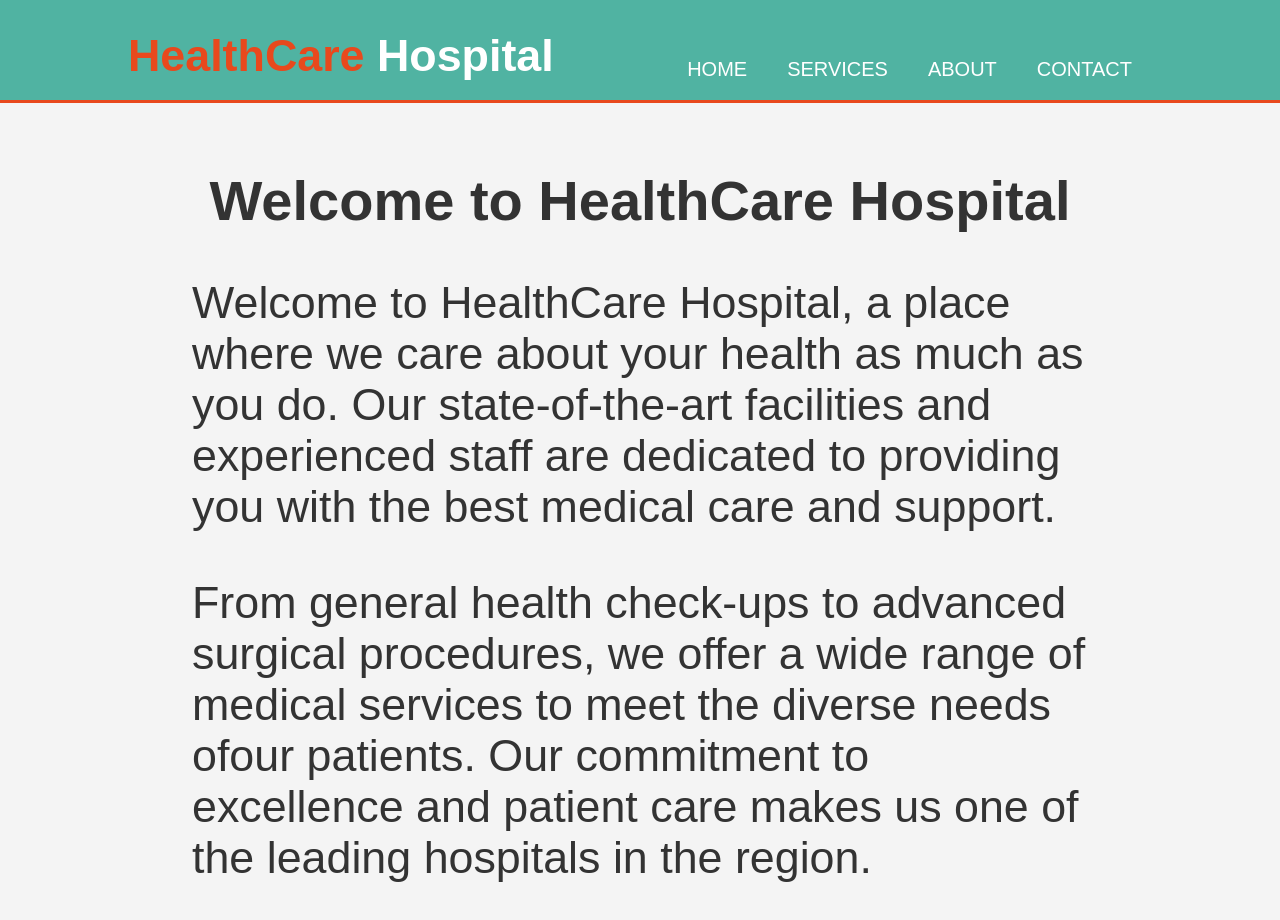
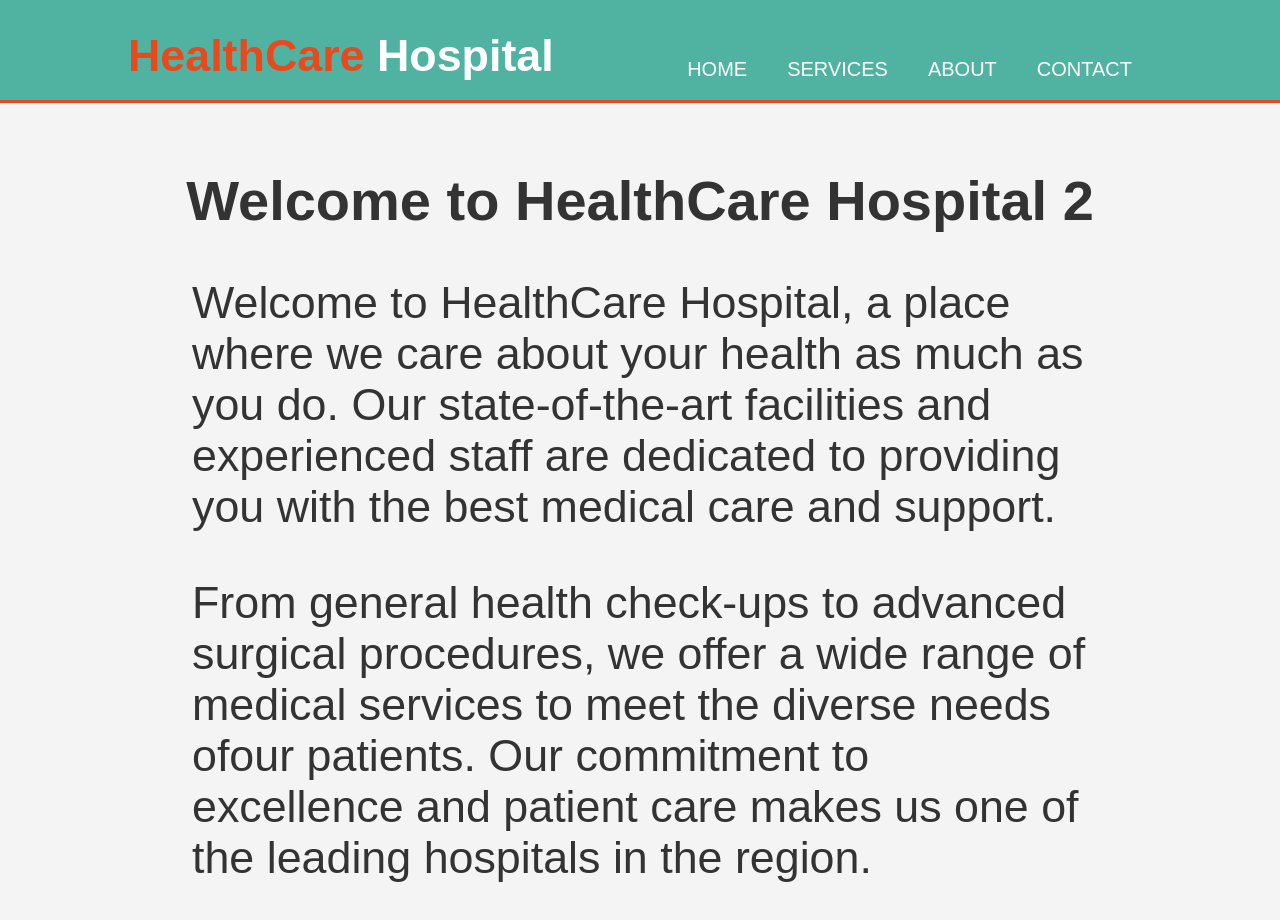
Before and after one commit to Client-HealthCare-North/Website, a plain HTML site: page index.html in a window 1280 px wide. Shown: the top 920 px of the page. Drawn offline with Linux system fonts and the light colour scheme.

Commit message:
updated index.html to new message

```diff
--- a/index.html
+++ b/index.html
@@ -137,7 +137,7 @@
     </header>
 
     <div id="home" class="section">
-        <h1>Welcome to HealthCare Hospital</h1>
+        <h1>Welcome to HealthCare Hospital 2</h1>
         <div class="section-content">
             <p>Welcome to HealthCare Hospital, a place where we care about your health as much as you do. Our state-of-the-art facilities and experienced staff are dedicated to providing you with the best medical care and support.</p>
             <p>From general health check-ups to advanced surgical procedures, we offer a wide range of medical services to meet the diverse needs ofour patients. Our commitment to excellence and patient care makes us one of the leading hospitals in the region.</p>
```
